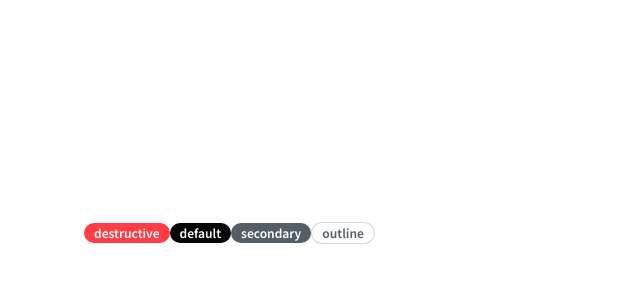
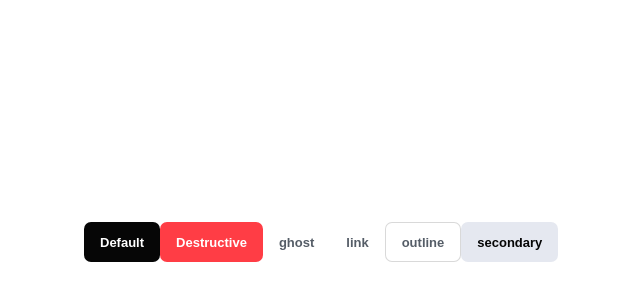
Before and after one commit to youngme92/react-ui, a React (Vite) app: page / in a window 1280 px wide. Shown: the part 178-478 px from the top of the page, without its empty margins (556-1196 px from the left). Built offline with nearby package versions, Linux system fonts and the light colour scheme.

Commit message:
Add Button Component

```diff
--- a/src/assets/scss/components/_button.scss
+++ b/src/assets/scss/components/_button.scss
@@ -31,3 +31,61 @@
     }
   }
 }
+.button {
+  display: inline-block;
+  justify-content: center;
+  align-items: center;
+  white-space: nowrap;
+  background-color: $black06;
+  color: $white;
+  font-size: rem(13);
+  font-weight: 600;
+  line-height: rem(13);
+  border-radius: rem(7);
+  height: rem(40);
+  padding: rem(8) rem(16);
+
+  &:hover {
+    opacity: 0.8;
+  }
+  &:focus {
+    outline: none;
+  }
+
+  &-default {
+    background-color: $black06;
+    color: $white;
+  }
+  &-destructive {
+    background-color: $red;
+    color: $white;
+  }
+  &-secondary {
+    background-color: $graye5;
+    color: $black06;
+  }
+  &-outline {
+    background-color: $white;
+    color: $gray55;
+    border: 1px solid $graya6;
+    &:hover {
+      background-color: $graye5;
+    }
+  }
+  &-link {
+    background-color: $white;
+    color: $gray55;
+    border: none;
+    &:hover {
+      text-decoration: underline;
+    }
+  }
+  &-ghost {
+    background-color: transparent;
+    color: $gray55;
+    border: none;
+    &:hover {
+      background-color: $graye5;
+    }
+  }
+}
--- /dev/null
+++ b/src/components/Button.tsx
@@ -0,0 +1,29 @@
+// TODO: add size prop 정의하기
+
+type variantType =
+  | "default"
+  | "secondary"
+  | "destructive"
+  | "outline"
+  | "ghost"
+  | "link"
+
+type sizeType = "default" | "sm" | "lg" | "icon"
+
+interface ButtonProps extends React.ButtonHTMLAttributes<HTMLButtonElement> {
+  children: React.ReactNode
+  variant?: variantType
+  size?: sizeType
+}
+
+export default function Button({
+  children,
+  variant = "default",
+  ...props
+}: ButtonProps) {
+  return (
+    <button className={`button button-${variant}`} {...props}>
+      {children}
+    </button>
+  )
+}
--- a/src/pages/HomePage.tsx
+++ b/src/pages/HomePage.tsx
@@ -1,14 +1,16 @@
-import Badge from "@/components/Badge"
+import Button from "@/components/Button"
 
 export default function HomePage() {
   return (
     <div
       style={{ margin: "auto", position: "absolute", top: "50%", left: "50%" }}
     >
-      <Badge varient="destructive">destructive</Badge>
-      <Badge varient="default">default</Badge>
-      <Badge varient="secondary">secondary</Badge>
-      <Badge varient="outline">outline</Badge>
+      <Button variant="default">Default</Button>
+      <Button variant="destructive">Destructive</Button>
+      <Button variant="ghost">ghost</Button>
+      <Button variant="link">link</Button>
+      <Button variant="outline">outline</Button>
+      <Button variant="secondary">secondary</Button>
     </div>
   )
 }
```
